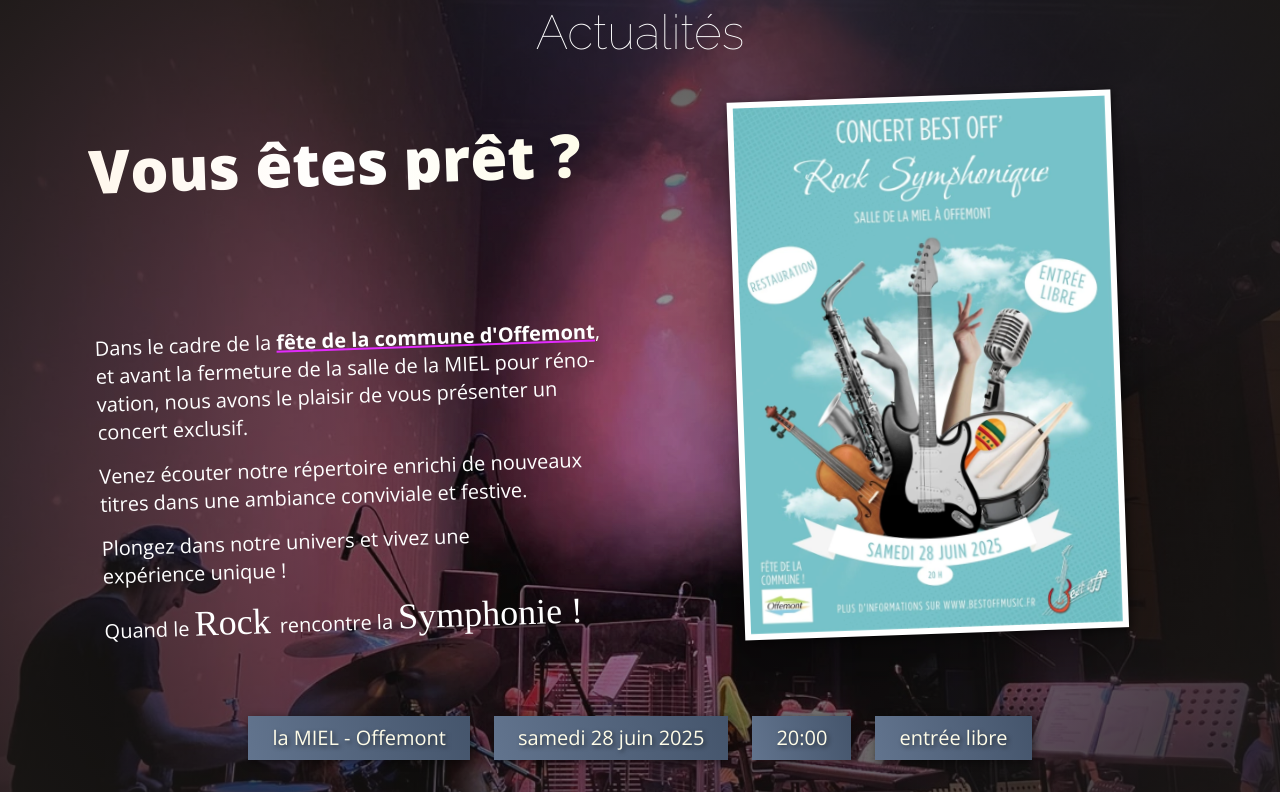
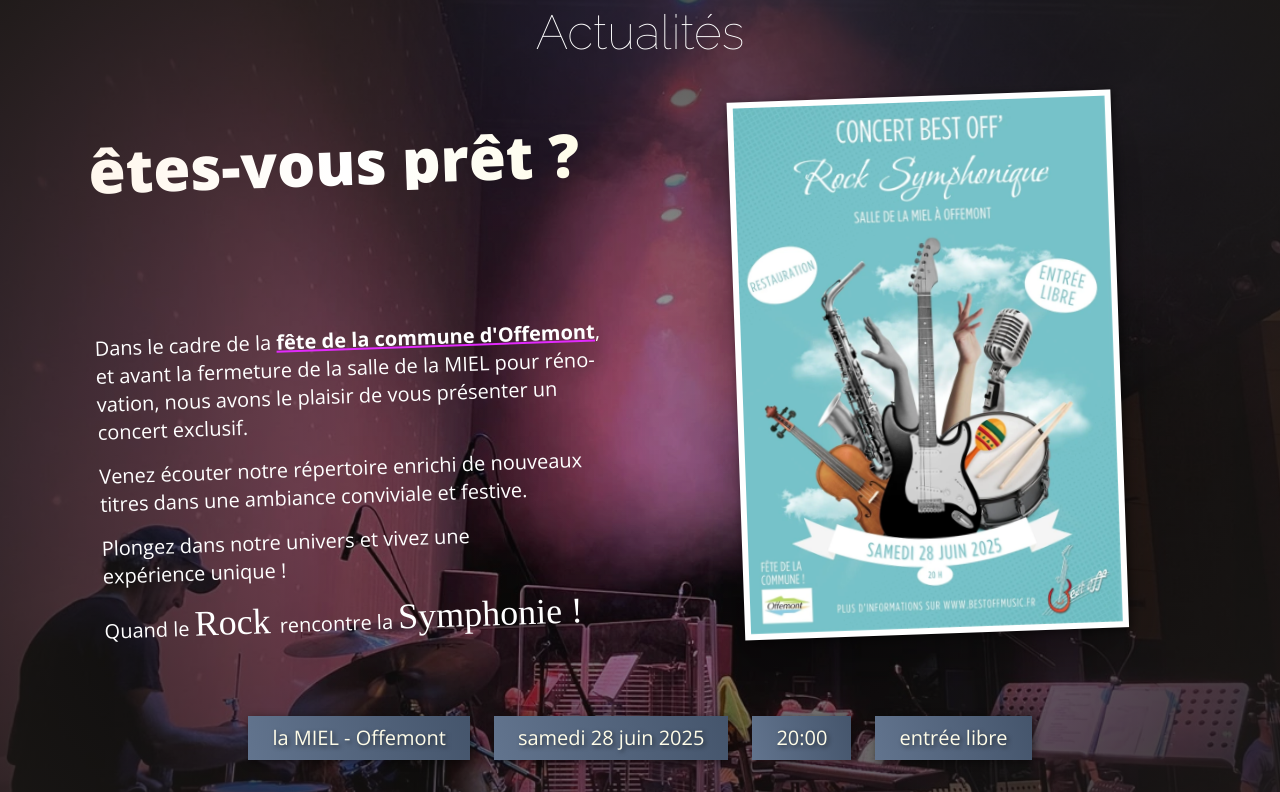
Before and after one commit to BenjiBelfort/best_off_dev, a React (Vite) app: page / in a window 1280 px wide. Shown: the part 868-1660 px from the top of the page. Built offline with nearby package versions, Linux system fonts and the light colour scheme; a web font is replaced by a local one.

Commit message:
détails titre

```diff
--- a/src/components/ActualityComp.jsx
+++ b/src/components/ActualityComp.jsx
@@ -53,7 +53,7 @@
           {/* Partie gauche - Texte */}
           <div className="w-full md:w-1/2 p-8 flex flex-col justify-between">
           <h2 className="text-3xl md:text-6xl mb-4 text-left font-extrabold font-secondary bg-gradient-to-r from-orange-50 via-white to-yellow-50 bg-clip-text text-transparent">
-            Vous êtes prêt ?
+            êtes-vous prêt ?
           </h2>
 
             <div className='text-justify md:text-left md:text-xl'>
--- a/src/components/Biographie.jsx
+++ b/src/components/Biographie.jsx
@@ -21,7 +21,7 @@
           <p className="hyphens-auto">Sous l’impulsion de Roland CIBIL, BEST OFF' continue d’écrire son histoire, porté par une ambition simple : faire vibrer les cœurs et rassembler autour de la musique.</p>
           <br />
           <p className="text-center font-primary text-3xl pb-1.5">BEST OFF'</p>
-          <p className="text-center">Quand le <span className='font-special text-3xl'>Rock </span> rencontre la <span className='font-special text-3xl'>Symphonie</span>, pour le plaisir des sens</p>
+          <p className="text-center">Quand le <span className='font-special text-3xl'>Rock </span> rencontre la <span className='font-special text-3xl'>Symphonie </span> pour le plaisir des sens</p>
           <img className="mt-5" src="/images/events/chougalante-mars-2025/galerie/chougalante-mars-2025_3.webp" alt="Best off en concert" />
           <div className="flex justify-center w-full pt-4">
             <AnimatedLink
--- a/src/components/MainImg.jsx
+++ b/src/components/MainImg.jsx
@@ -64,7 +64,7 @@
         <img
           src="/images/rideau-noir.webp"
           alt="rideaux noirs"
-          className="w-full h-full object-cover transition-opacity duration-300 logo-shadow"
+          className="w-full h-full object-cover transition-opacity duration-300"
           style={{ opacity, filter: 'blur(2px)' }}
         />
 
@@ -76,7 +76,7 @@
         <img
           src="/images/logo-BO.png"
           alt="Logo BEST OFF'"
-          className="max-w-xs md:max-w-sm lg:max-w-md mt-16"
+          className="max-w-xs md:max-w-sm lg:max-w-md mt-16 logo-shadow"
         />
         <h2 className="relative text-white text-center text-xl md:text-3xl lg:text-4xl mt-4 mx-12 md:pb-4 gradient-underline">
           Quand le <span className='font-special text-4xl md:text-6xl lg:text-7xl'>Rock </span>
```
